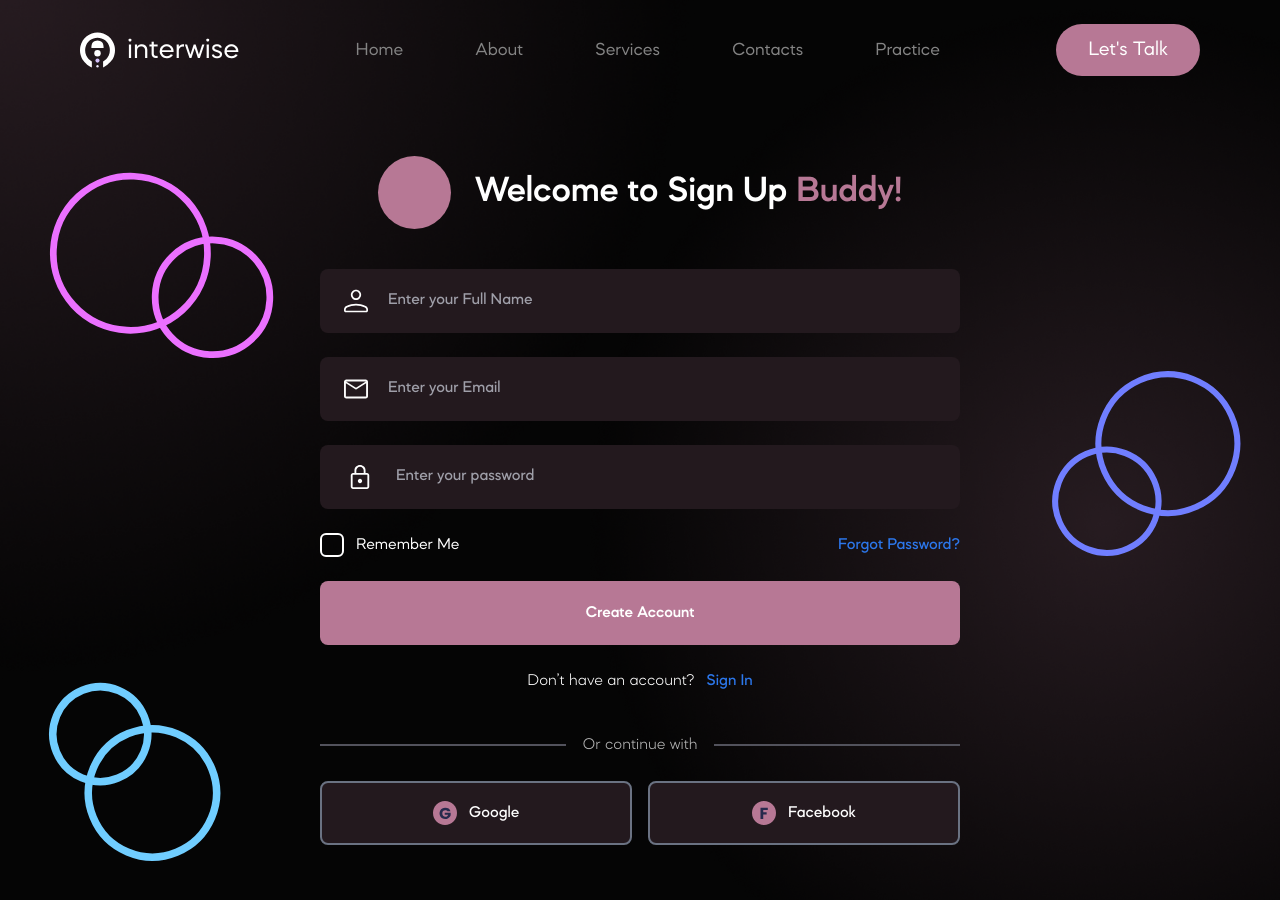
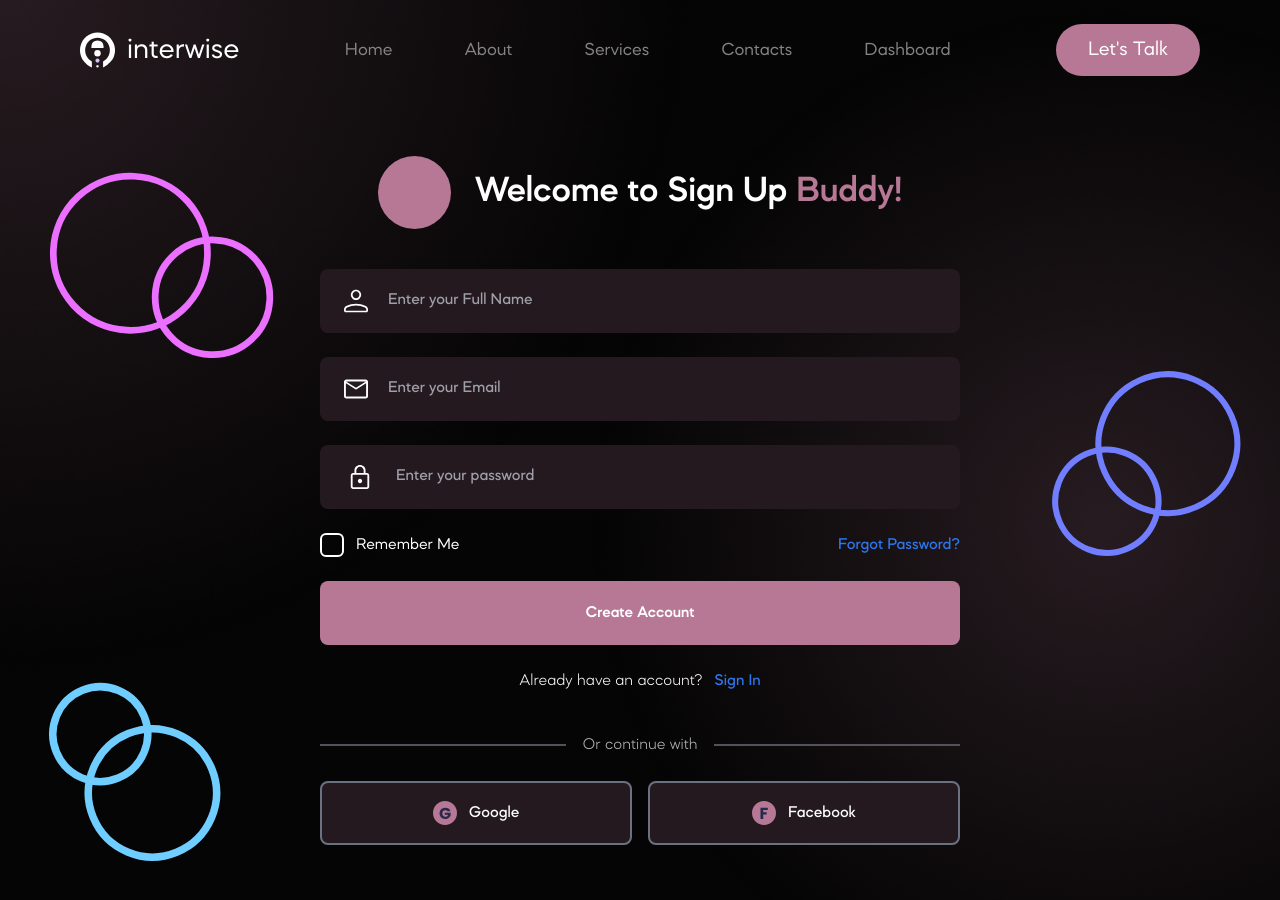
Before and after one commit to theeaashish/interview-ai, a Next.js app: page /signup in a window 1280 px wide. Shown: the top 900 px of the page. Built offline with nearby package versions, Linux system fonts and the light colour scheme.

Commit message:
OAuth component created

```diff
--- a/app/login/page.tsx
+++ b/app/login/page.tsx
@@ -5,6 +5,7 @@ import Link from 'next/link';
 import SocialBtn from '@/components/auth-components/SocialBtn';
 import MainBtn from '@/components/auth-components/MainBtn';
 import Input from '@/components/auth-components/Input';
+import OAuthBtn from '@/components/auth-components/OAuthBtn';
 
 export default function LoginPage() {
   const router = useRouter();
@@ -132,24 +133,7 @@ export default function LoginPage() {
 
       <MainBtn type="submit" disabled={loading} name={loading ? 'Signing In...' : 'Sign In'}/>
 
-
-      <div className="flex gap-3 items-center justify-center">
-        <h5>Don’t have an account?</h5>
-        <Link href={"/signup"}>
-          <span className="text-base font-semibold text-[var(--secondry-text)] cursor-pointer">Sign Up</span>
-        </Link>
-      </div>
-
-      <div className="flex w-[50vw] items-center mt-4">
-        <div className="w-full border-t-2 border-zinc-600"></div>
-        <span className="text-base whitespace-nowrap px-4 text-[#B9B9B9]">Or continue with</span>
-        <div className="w-full border-t-2 border-zinc-600"></div>
-      </div>
-
-      <div className="flex w-[50vw] justify-center gap-4">
-          <SocialBtn src="/images/google.svg" alt="google" name="Google"/>
-          <SocialBtn src="/images/facebook.svg" alt="facebook" name="Facebook"/>
-        </div>
+      <OAuthBtn path='/signup' text='Sign Up' account='Don’t have an account?'/>
     </form>
        )}
   </div>
--- a/app/signup/page.tsx
+++ b/app/signup/page.tsx
@@ -5,6 +5,7 @@ import Link from 'next/link';
 import SocialBtn from '@/components/auth-components/SocialBtn';
 import MainBtn from '@/components/auth-components/MainBtn';
 import Input from '@/components/auth-components/Input';
+import OAuthBtn from '@/components/auth-components/OAuthBtn';
 
 export default function SignupPage() {
   const router = useRouter();
@@ -144,23 +145,7 @@ export default function SignupPage() {
         <MainBtn type="submit" disabled={loading} name={loading ? 'Creating Account...' : 'Create Account'}/>
 
 
-        <div className="flex gap-3 items-center justify-center">
-          <h5>Don’t have an account?</h5>
-          <Link href={"/login"}>
-            <span className="text-base font-semibold text-[var(--secondry-text)] cursor-pointer">Sign In</span>
-          </Link>
-        </div>
-
-        <div className="flex w-[50vw] items-center mt-4">
-          <div className="w-full border-t-2 border-zinc-600"></div>
-          <span className="text-base whitespace-nowrap px-4 text-[#B9B9B9]">Or continue with</span>
-          <div className="w-full border-t-2 border-zinc-600"></div>
-        </div>
-
-        <div className="flex w-[50vw] justify-center gap-4">
-            <SocialBtn src="/images/google.svg" alt="google" name="Google"/>
-            <SocialBtn src="/images/facebook.svg" alt="facebook" name="Facebook"/>
-          </div>
+        <OAuthBtn path='/login' text='Sign In' account='Already have an account?'/>
       </form>
          )}
     </div>
--- a/components/NavBar.tsx
+++ b/components/NavBar.tsx
@@ -23,7 +23,7 @@ const NavBar = () => {
       </div>
       <div className="max-lg:hidden">
         <ul className="flex font-[500] text-[var(--nav-text)] text-lg gap-18 items-center">
-          {["Home", "About", "Services", "Contacts", "Practice"].map(
+          {["Home", "About", "Services", "Contacts", "Dashboard"].map(
             (item, index) => {
               const link = item === "Home" ? "/" : `/${item.toLowerCase()}`;
 
--- /dev/null
+++ b/components/auth-components/OAuthBtn.tsx
@@ -0,0 +1,29 @@
+import React from 'react'
+import SocialBtn from './SocialBtn'
+import Link from 'next/link'
+
+const OAuthBtn = ({path, text, account}: {path: string, text:string, account: string}) => {
+  return (
+    <div className='flex flex-col gap-6'>
+      <div className="flex gap-3 items-center justify-center">
+          <h5>{account}</h5>
+          <Link href={path}>
+            <span className="text-base font-semibold text-[var(--secondry-text)] cursor-pointer">{text}</span>
+          </Link>
+        </div>
+
+        <div className="flex w-[50vw] items-center mt-4">
+          <div className="w-full border-t-2 border-zinc-600"></div>
+          <span className="text-base whitespace-nowrap px-4 text-[#B9B9B9]">Or continue with</span>
+          <div className="w-full border-t-2 border-zinc-600"></div>
+        </div>
+
+        <div className="flex w-[50vw] justify-center gap-4">
+            <SocialBtn src="/images/google.svg" alt="google" name="Google"/>
+            <SocialBtn src="/images/facebook.svg" alt="facebook" name="Facebook"/>
+          </div>
+    </div>
+  )
+}
+
+export default OAuthBtn
```
